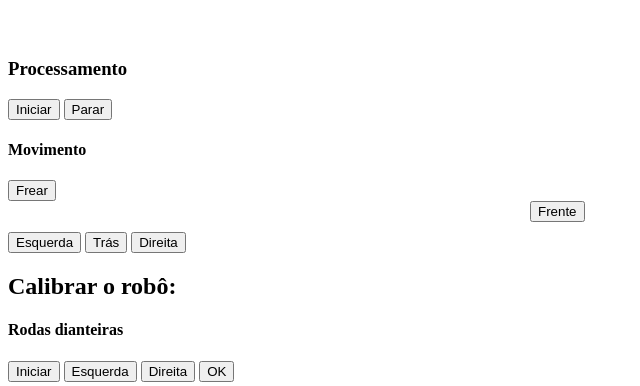
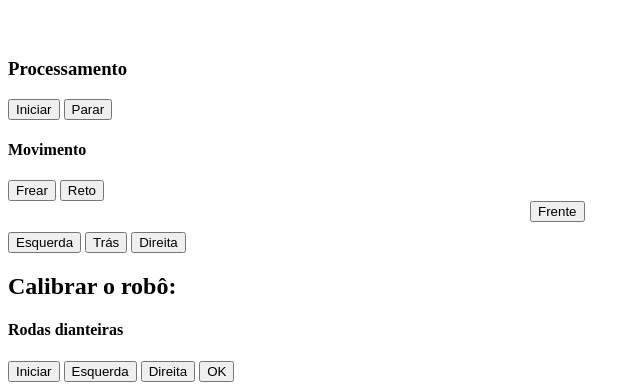
Before and after one commit to th-sato/py-graduate-final-project, a Flask app: page / in a window 1280 px wide. Shown: the top 386 px of the page, without its empty margins (0-640 px from the left). Run offline with Flask 2, Linux system fonts and the light colour scheme; data that the repository does not hold is empty.

Commit message:
Adding straight command in front-end

```diff
--- a/web-application/templates/home.html
+++ b/web-application/templates/home.html
@@ -22,6 +22,7 @@
             <h4>Movimento</h4>
             <div>
                 <button onclick="commands_to_car('stop')">Frear</button>
+                <button onclick="commands_to_car('straight')">Reto</button>
             </div>
             <div style="margin-left: 522px; margin-bottom: 10px">
                 <button onclick="commands_to_car('forward')">Frente</button>
```
